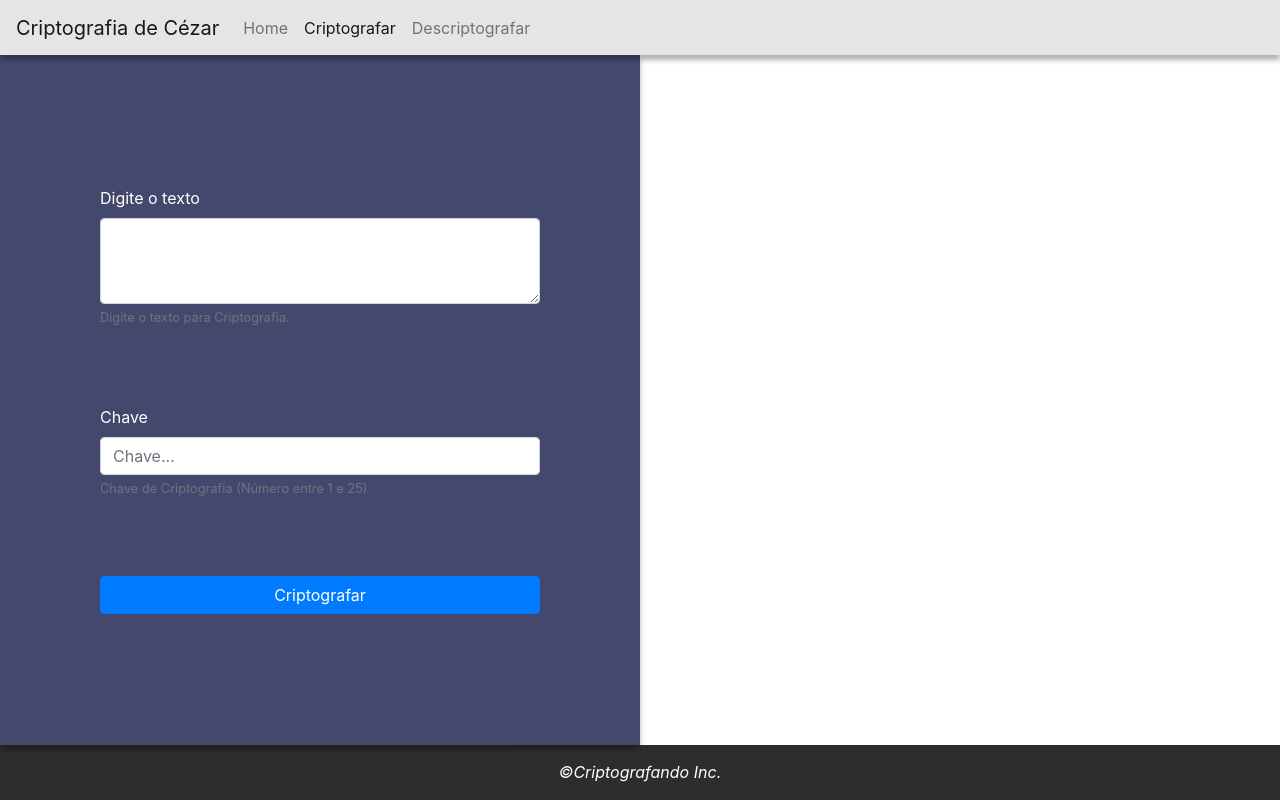
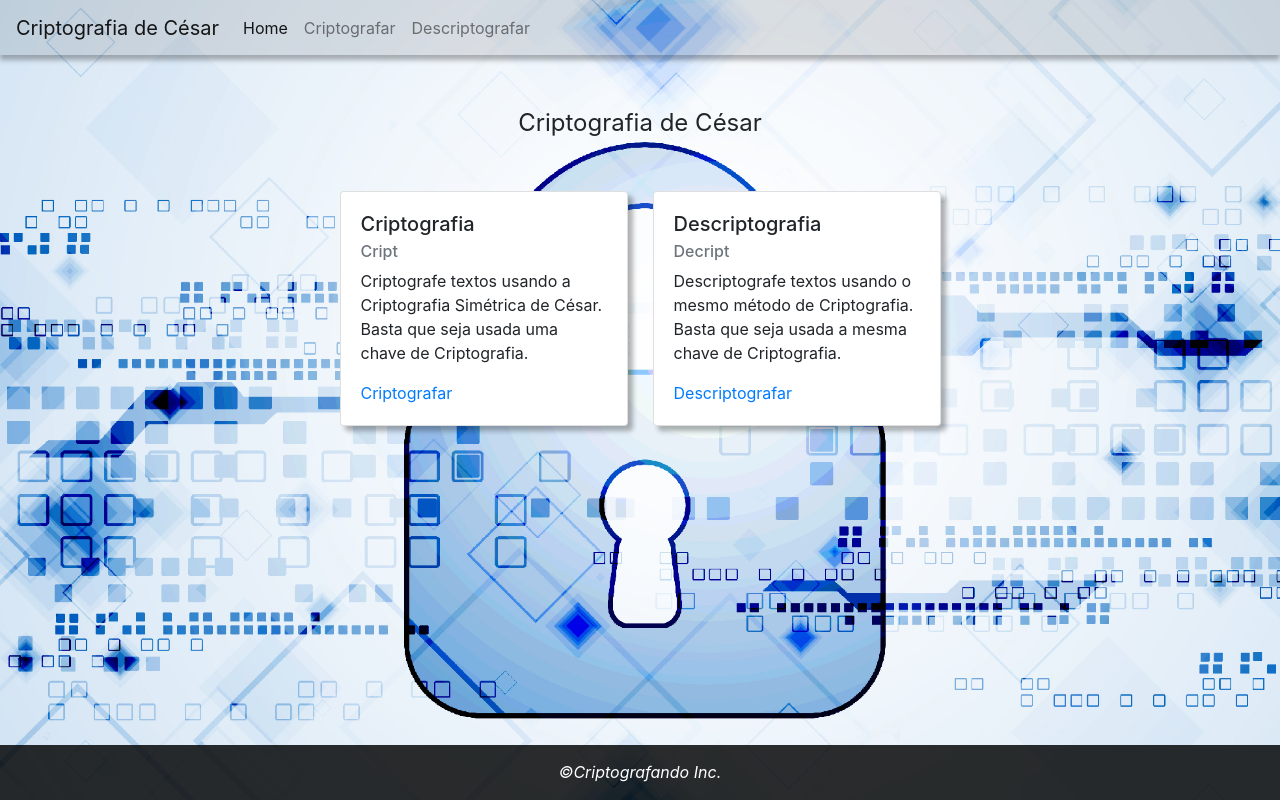
Before and after one commit to douglasproferreira/AppCriptografiaCezar, a PHP site: page /home.html in a window 1280 px wide. Run offline with PHP 8.4, Linux system fonts and the light colour scheme.

Commit message:
Arrumando a home

```diff
--- a/css/home.css
+++ b/css/home.css
@@ -0,0 +1,53 @@
+body{
+    background: url(../img/back.png);
+    background-size: cover;
+}
+.navbar {
+    background: rgba(0, 0, 0, 0.103);
+    box-shadow: 0 5px 5px rgba(0, 0, 0, 0.3);
+    height: 55px;
+    width: 100%;
+    margin: 0;
+}
+
+.card{
+    box-shadow: 5px 5px 5px rgba(0, 0, 0, 0.3);
+}
+
+.back{
+    margin:0;
+    height: 400px;
+}
+
+.titulo p{
+    margin-top: 50px;
+    text-align: center;
+    font-size: 24px;
+}
+
+.container{
+    width: 100%;
+    margin-top: 50px;
+    display: flex;
+    justify-content: center;
+    align-items: center;
+    flex-direction: row;
+    flex-wrap: nowrap;
+}
+
+.container .rigth {
+    margin-right: 25px;
+}
+
+footer {
+    background: rgba(0, 2, 2, 0.829);
+    color: #fff;
+    text-align: center;
+    font-style: italic;
+    position: fixed;
+    width: 100%;
+    height: 55px;
+    bottom: 0;
+    margin: 0;
+    padding-top: 15px;
+}
--- a/css/index.css
+++ b/css/index.css
@@ -27,7 +27,7 @@ header {
     left: 0;
     width: 50%;
     height: calc(100vh - 110px);
-    background: rgba(0, 6, 56, 0.733);
+    background: #20b2aa;
     box-shadow: 0 5px 5px rgba(0, 0, 0, 0.3);
     display: flex;
     flex-direction: column;
@@ -62,18 +62,14 @@ header {
     color: #fff;
 }
 
-.result {
+.result .textCript{
     margin: 50px 0 50px 50%;
     width: 50%;
     box-sizing: border-box;
     padding: 20px;
 }
 
-.tablesubred,
-.ipSubred,
-.mascara,
-.subredes,
-.host {
+.result{
     display: flex;
     width: 100%;
     height: 60px;
@@ -85,7 +81,7 @@ header {
     box-shadow: 0 3px 10px rgba(0, 0, 0, 0.1);
 }
 
-.tablesubred p, .subredes p, .mascara p, .host p, .ipSubred p{
+.result .textCript{
     flex-grow: 1;
     text-align: center;
 }
--- a/home.html
+++ b/home.html
@@ -2,51 +2,61 @@
 <html>
 
 <head>
+    <meta lang="pt-br">
     <meta charset="utf-8">
     <meta http-equiv="X-UA-Compatible" content="IE=edge">
-    <title>Criptografia de Cézar</title>
+    <title>Criptografia de César</title>
     <meta name="viewport" content="width=device-width, initial-scale=1">
-    <link rel="stylesheet" type="text/css" media="screen" href="css/index.css">
     <link rel="stylesheet" href="https://stackpath.bootstrapcdn.com/bootstrap/4.3.1/css/bootstrap.min.css"
         integrity="sha384-ggOyR0iXCbMQv3Xipma34MD+dH/1fQ784/j6cY/iJTQUOhcWr7x9JvoRxT2MZw1T" crossorigin="anonymous">
     <link rel="shortcut icon" href="favicon.ico" type="image/x-icon">
-
+    <link rel="stylesheet" type="text/css" media="screen" href="css/home.css">
 </head>
 
 <body>
     <div class="conteiner">
         <header>
             <nav class="navbar navbar-expand-lg navbar-light ">
-                <a class="navbar-brand" href="#">Criptografia de Cézar</a>
+                <a class="navbar-brand" href="#">Criptografia de César</a>
                 <button class="navbar-toggler" type="button" data-toggle="collapse" data-target="#navbarNavAltMarkup"
                     aria-controls="navbarNavAltMarkup" aria-expanded="false" aria-label="Toggle navigation">
                     <span class="navbar-toggler-icon"></span>
                 </button>
                 <div class="collapse navbar-collapse" id="navbarNavAltMarkup">
                     <div class="navbar-nav">
-                        <a class="nav-item nav-link" href="home.html">Home<span class="sr-only">(current)</span></a>
-                        <a class="nav-item nav-link active" href="host.html">Criptografar</a>
-                        <a class="nav-item nav-link" href="descobrir.html">Descriptografar</a>
+                        <a class="nav-item nav-link active" href="#">Home<span
+                                class="sr-only">(current)</span></a>
+                        <a class="nav-item nav-link" href="cript.html">Criptografar</a>
+                        <a class="nav-item nav-link" href="decript.html">Descriptografar</a>
                     </div>
                 </div>
             </nav>
         </header>
-
-        <form id="form">
-            <div class="form-group">
-                <label for="exampleInputEmail1" class="color">Digite o texto</label>
-                <textarea class="form-control" id="exampleFormControlTextarea1" rows="3"></textarea>
-                <small id="ipHelp" class="form-text text-muted">Digite o texto para Criptografia.</small>
+        <div class="back">
+            <div class="titulo">
+                <p>Criptografia de César</p>
             </div>
-            <div class="form-group">
-                <label for="exampleInputEmail1" class="color">Chave</label>
-                <input type="text" class="form-control masc" id="exampleInputEmail1" aria-describedby="emailHelp"
-                    placeholder="Chave...">
-                <small id="ipHelp" class="form-text text-muted">Chave de Criptografia (Número entre 1 e 25)</small>
+            <div class="container">
+                <div class="card rigth" style="width: 18rem;">
+                    <div class="card-body">
+                        <h5 class="card-title">Criptografia</h5>
+                        <h6 class="card-subtitle mb-2 text-muted">Cript</h6>
+                        <p class="card-text">Criptografe textos usando a Criptografia Simétrica de César. Basta que seja
+                            usada uma chave de Criptografia.</p>
+                        <a href="cript.html" class="card-link">Criptografar</a>
+                    </div>
+                </div>
+                <div class="card" style="width: 18rem;">
+                    <div class="card-body">
+                        <h5 class="card-title">Descriptografia</h5>
+                        <h6 class="card-subtitle mb-2 text-muted">Decript</h6>
+                        <p class="card-text">Descriptografe textos usando o mesmo método de Criptografia. Basta que seja
+                            usada a mesma chave de Criptografia.</p>
+                        <a href="decript.html" class="card-link">Descriptografar</a>
+                    </div>
+                </div>
             </div>
-            <button type="submit" class="btn-primary form-control">Criptografar</button>
-        </form>
-
+        </div>
         <footer>
             <p>&copy;Criptografando Inc.</p>
         </footer>
```
Also changed, not shown: cript.html (+63 -0 lines), decript.html (+63 -0 lines), img/back.jpg (added), img/back.png (added), img/background.png (added).
